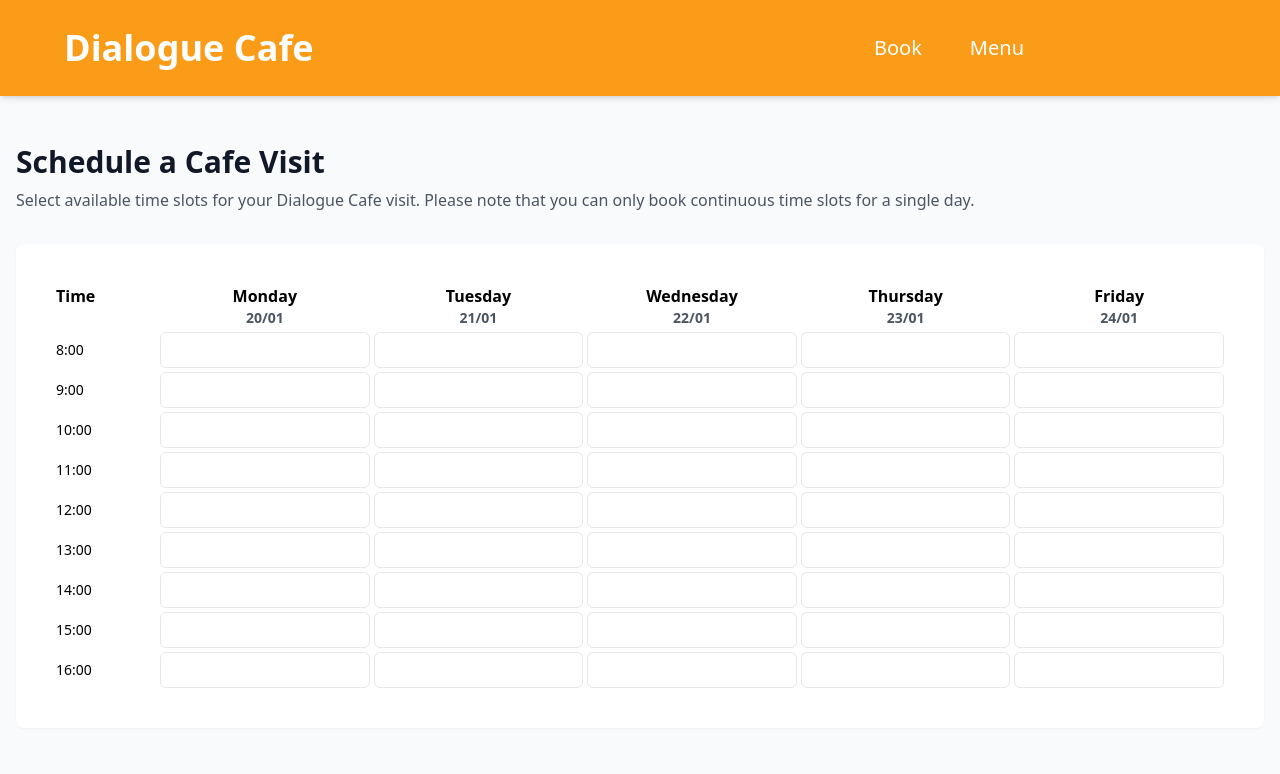
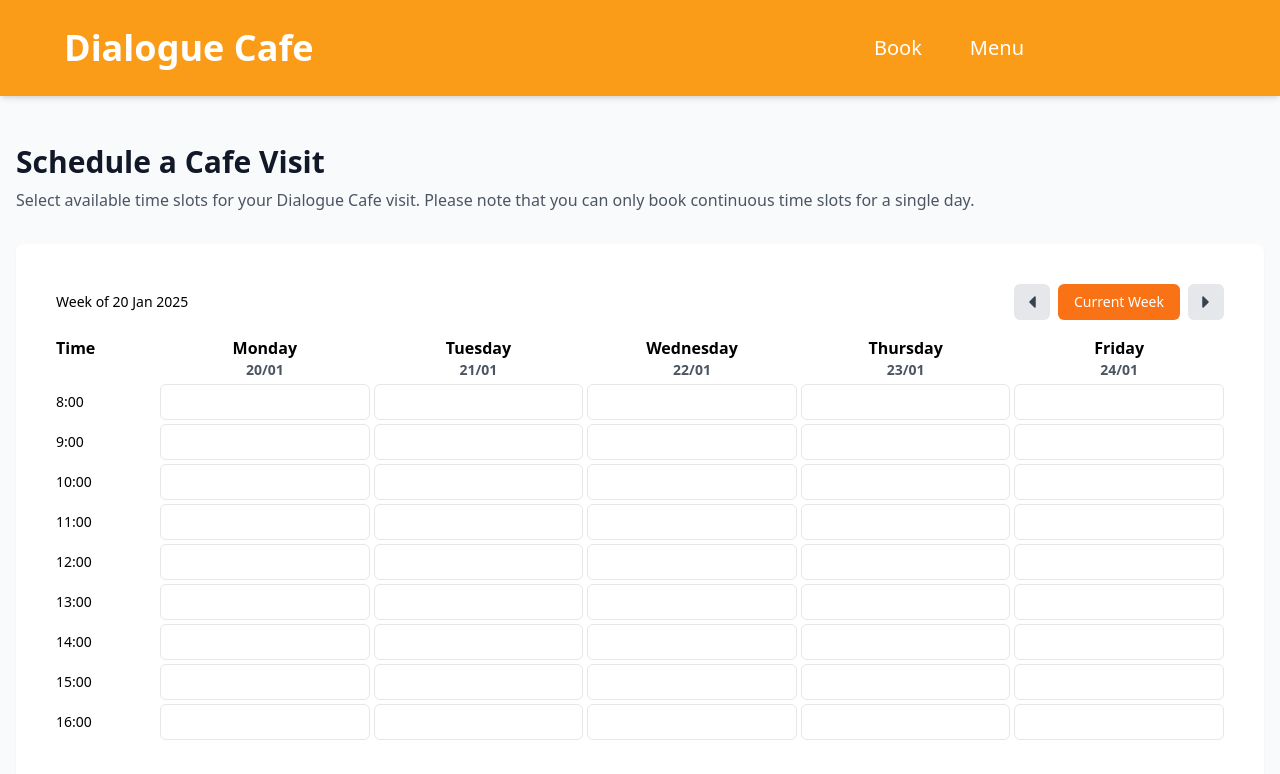
Before and after one commit to nblandos/dialogue-hub, a React (Vite) app in the folder frontend/: page / in a window 1280 px wide. Shown: the top 774 px of the page. Built offline with nearby package versions, Linux system fonts and the light colour scheme.

Commit message:
add prev/curr/next week

```diff
--- a/frontend/package.json
+++ b/frontend/package.json
@@ -15,6 +15,7 @@
     "date-fns": "^4.1.0",
     "react": "^18.3.1",
     "react-dom": "^18.3.1",
+    "react-icons": "^5.4.0",
     "react-router-dom": "^7.0.2"
   },
   "devDependencies": {
--- a/frontend/src/components/booking/WeeklyTimetable.jsx
+++ b/frontend/src/components/booking/WeeklyTimetable.jsx
@@ -1,13 +1,31 @@
 import { useState } from 'react';
 import { useNavigate } from 'react-router-dom';
-import { startOfWeek, addDays, format, parseISO, setHours } from 'date-fns';
+import {
+  startOfWeek,
+  addDays,
+  format,
+  parseISO,
+  setHours,
+  addWeeks,
+} from 'date-fns';
+import { FaCaretLeft, FaCaretRight } from 'react-icons/fa';
+
 import TimeSlotGrid from './TimeSlotGrid';
 import SelectedTimeDisplay from './SelectedTimeDisplay';
 
 const WeeklyTimetable = () => {
   const navigate = useNavigate();
+  const [weekOffset, setWeekOffset] = useState(0);
+
   const today = new Date();
-  const weekStart = startOfWeek(today, { weekStartsOn: 1 });
+  const weekStart = addWeeks(
+    startOfWeek(today, { weekStartsOn: 1 }),
+    weekOffset
+  );
+
+  const handlePrevWeek = () => setWeekOffset((prev) => prev - 1);
+  const handleNextWeek = () => setWeekOffset((prev) => prev + 1);
+  const handleCurrentWeek = () => setWeekOffset(0);
 
   const daysMap = Array.from({ length: 5 }, (_, index) => {
     const date = addDays(weekStart, index);
@@ -93,11 +111,39 @@ const WeeklyTimetable = () => {
     const startTime = setHours(new Date(date), hours[0]);
     const endTime = setHours(new Date(date), hours[hours.length - 1] + 1);
 
-    return `${format(date, 'EEEE')} ${format(startTime, 'HH:00')} - ${format(endTime, 'HH:00')}`;
+    return `${format(startTime, 'HH:00')} - ${format(endTime, 'HH:00')}, ${format(date, 'EEEE')}, ${format(date, 'dd MMM yyyy')}`;
   };
 
   return (
     <div className="container mx-auto p-4">
+      <div className="mb-4 flex items-center justify-between">
+        <div className="text-sm font-medium">
+          Week of {format(weekStart, 'dd MMM yyyy')}
+        </div>
+        <div className="flex gap-2">
+          <button
+            onClick={handlePrevWeek}
+            className="rounded-md bg-gray-200 p-2 text-sm font-medium text-gray-700 transition-colors hover:bg-gray-300"
+            aria-label="Previous Week"
+          >
+            <FaCaretLeft size={20} />
+          </button>
+          <button
+            onClick={handleCurrentWeek}
+            className="rounded-md bg-orange-500 px-4 py-2 text-sm font-medium text-white transition-colors hover:bg-orange-600"
+          >
+            Current Week
+          </button>
+          <button
+            onClick={handleNextWeek}
+            className="rounded-md bg-gray-200 p-2 text-sm font-medium text-gray-700 transition-colors hover:bg-gray-300"
+            aria-label="Next Week"
+          >
+            <FaCaretRight size={20} />
+          </button>
+        </div>
+      </div>
+
       <TimeSlotGrid
         days={daysMap}
         hours={hours}
```
Also changed, not shown: 1 other file (tests, documents, lock files or other folders).
